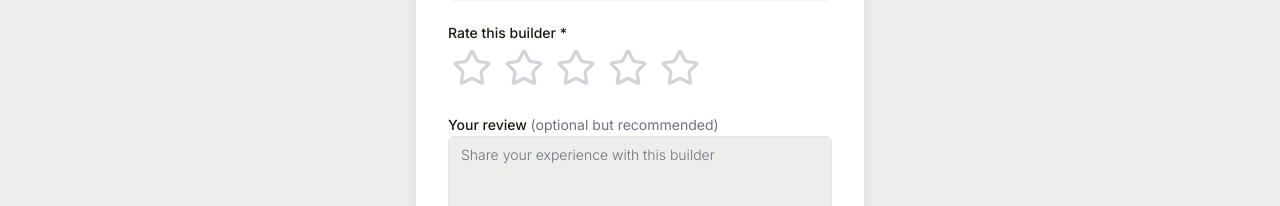
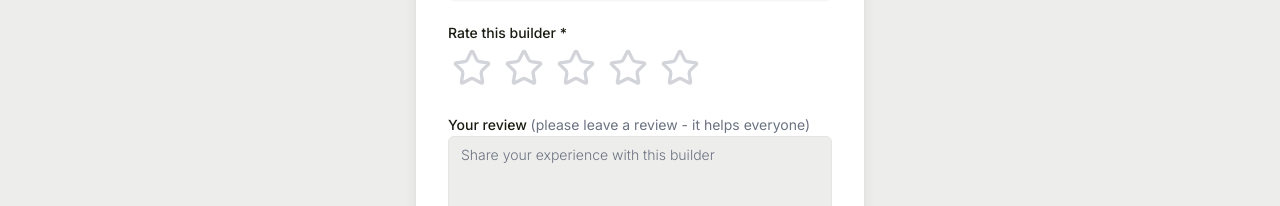
Before and after one commit to DPWelsh/ratemybalibuilder, a Next.js app: page /add-builder in a window 1280 px wide. Shown: the part 860-1066 px from the top of the page. Built offline with nearby package versions, Linux system fonts and the light colour scheme; no server answers; the database is empty.

Commit message:
bali wide

```diff
--- a/src/app/add-builder/page.tsx
+++ b/src/app/add-builder/page.tsx
@@ -312,7 +312,7 @@ export default function AddBuilderPage() {
               {/* Review Text */}
               <div className="space-y-1.5 sm:space-y-2">
                 <label htmlFor="reviewText" className="text-sm font-medium">
-                  Your review <span className="font-normal text-muted-foreground">(optional but recommended)</span>
+                  Your review <span className="font-normal text-muted-foreground">(please leave a review - it helps everyone)</span>
                 </label>
                 <Textarea
                   id="reviewText"
--- a/src/lib/supabase/builders.ts
+++ b/src/lib/supabase/builders.ts
@@ -134,6 +134,7 @@ export async function getBuilderStats() {
 
 // Filter options
 export const locations: Location[] = [
+  'Bali Wide',
   'Canggu',
   'Seminyak',
   'Ubud',
```
